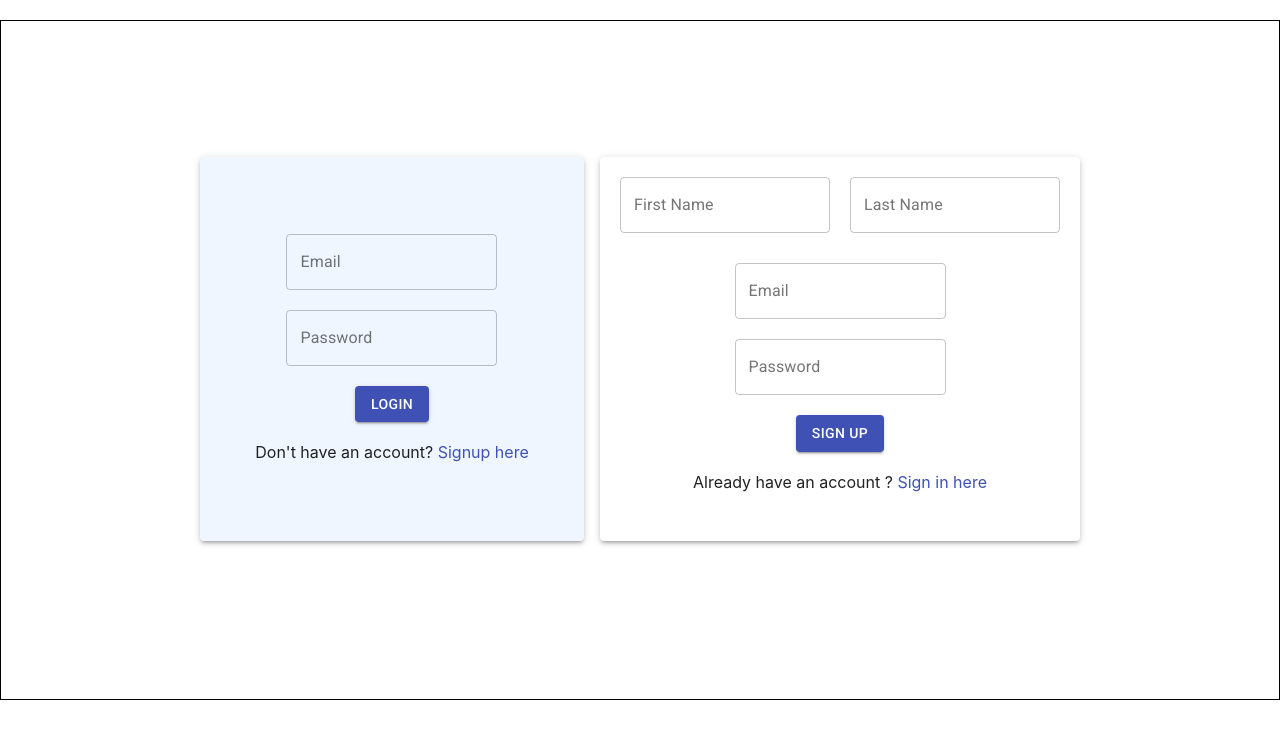
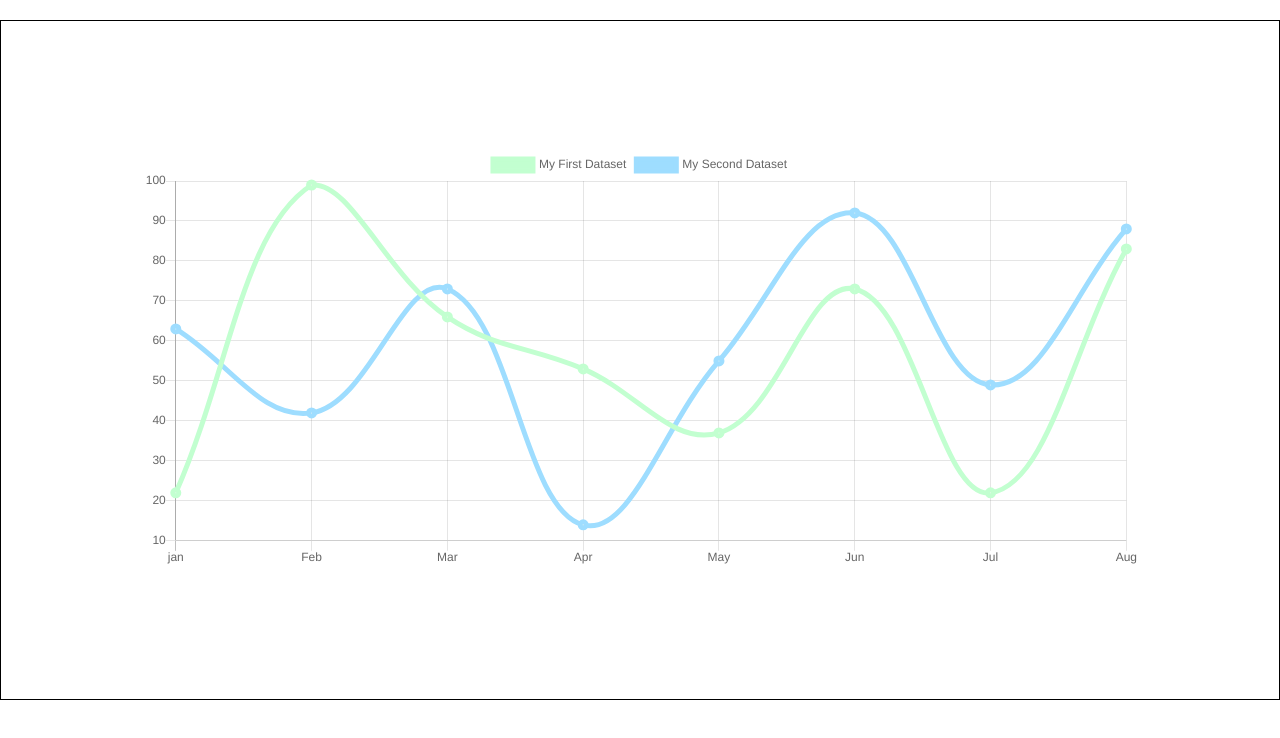
Before and after one commit to shkhaider2015/Bootcamp_class_9th_materialUI_charjs, a React (Create React App) app: page / in a window 1280 px wide. Shown: the top 738 px of the page. Built offline with nearby package versions, Linux system fonts and the light colour scheme.

Commit message:
chart etc

```diff
--- a/package.json
+++ b/package.json
@@ -8,7 +8,9 @@
     "@testing-library/jest-dom": "^4.2.4",
     "@testing-library/react": "^9.3.2",
     "@testing-library/user-event": "^7.1.2",
+    "chart.js": "^2.9.3",
     "react": "^16.13.1",
+    "react-chartjs-2": "^2.10.0",
     "react-dom": "^16.13.1",
     "react-scripts": "3.4.3"
   },
--- a/src/App.js
+++ b/src/App.js
@@ -4,6 +4,8 @@ import Login from './login.js'
 import { makeStyles } from '@material-ui/core';
 import Container from '@material-ui/core/Container'
 import Signup from "./signup";
+import BarChart from './barChart';
+import LineChart from './lineChart';
 
 
 const useStyle = makeStyles(
@@ -43,8 +45,11 @@ function App() {
       <br />
       <Container maxWidth='lg' className={classes.container} >
 
-      <Login className={classes.login} />
-      <Signup />
+      {/* <Login className={classes.login} />
+      <Signup /> */}
+      {/* <BarChart /> */}
+      <LineChart />
+
       </Container>
     </div>
   );
--- /dev/null
+++ b/src/barChart.js
@@ -0,0 +1,34 @@
+import React from 'react';
+import { Bar } from 'react-chartjs-2';
+
+const data = {
+    labels: ['January', 'February', 'March', 'April', 'May', 'June', 'July'],
+    datasets: [
+        {
+            label: 'My First dataset',
+            backgroundColor: 'rgba(255,99,132,0.2)',
+            borderColor: 'rgba(255,99,132,1)',
+            borderWidth: 1,
+            hoverBackgroundColor: 'rgba(255,99,132,0.4)',
+            hoverBorderColor: 'rgba(255,99,132,1)',
+            data: [65, 59, 80, 81, 56, 55, 40]
+        }
+    ]
+};
+
+function BarChart() {
+        return (
+            <div>
+                <h2>Bar Example (custom size)</h2>
+                <Bar
+                    data={data}
+                    width={400}
+                    height={100}
+                    options={{
+                        maintainAspectRatio: false
+                    }}
+                />
+            </div>
+        );
+}
+export default BarChart
--- /dev/null
+++ b/src/lineChart.js
@@ -0,0 +1,49 @@
+import React from 'react'
+import { Line } from "react-chartjs-2";
+
+const label = ['jan', 'Feb', 'Mar', 'Apr', 'May', 'Jun', 'Jul', 'Aug']
+const myData = [22, 99, 66, 53, 37, 73, 22, 83]
+const myData2 = [63, 42, 73, 14, 55, 92, 49, 88]
+
+const datasets1 = {
+    label : "My First Dataset",
+    backgroundColor : 'rgba(237, 242, 238)',
+    borderColor : 'rgba(194, 255, 208)',
+    borderWidth : 5,
+    fill : false,
+    hoverBackgroundColor : 'rgba(221, 240, 225)',
+    hoverBorderColor : 'rgba(222, 23, 4)',
+    data : myData,
+}
+const datasets2 = {
+    label : "My Second Dataset",
+    backgroundColor : 'rgba(237, 242, 238)',
+    borderColor : 'rgba(158, 221, 255)',
+    borderWidth : 5,
+    fill : false,
+    hoverBackgroundColor : 'rgba(221, 240, 225)',
+    hoverBorderColor : 'rgba(222, 23, 4)',
+    data : myData2,
+}
+const data = {
+    labels : label,
+    datasets : [datasets1, datasets2],
+}
+
+function LineChart()
+{
+    return(
+        <div>
+            <Line
+            data={data}
+            width={1000}
+            height={70}
+            options={{
+                maintainAspectRatio : false,
+            }}
+            />
+        </div>
+    )
+}
+
+export default LineChart
```
Also changed, not shown: src/chart_boundries.js (added), 1 other file (tests, documents, lock files or other folders).
